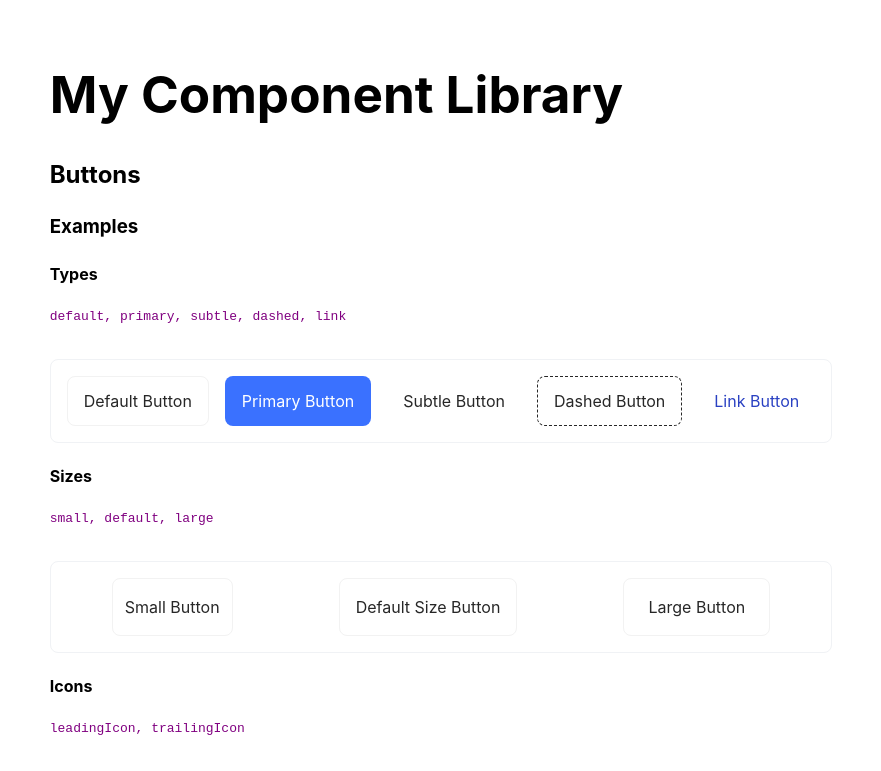
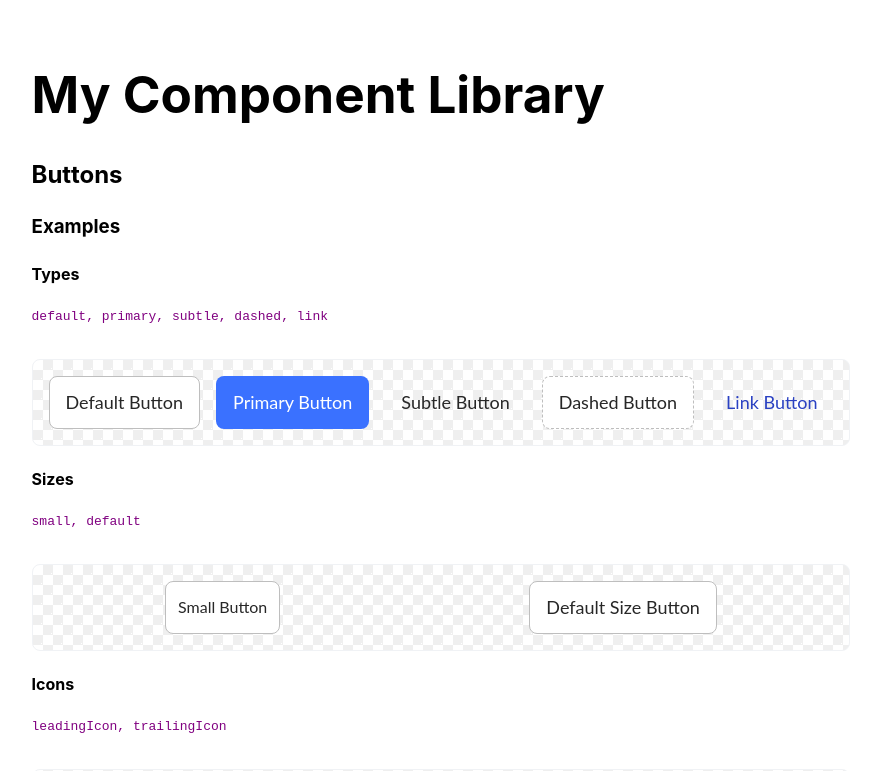
Before and after one commit to andyhdang/my-component-library, a React (Vite) app: page / in a window 1280 px wide. Shown: the top 771 px of the page, without its empty margins (199-1080 px from the left). Built offline with nearby package versions, Linux system fonts and the light colour scheme.

Commit message:
Updated button component

```diff
--- a/src/App.css
+++ b/src/App.css
@@ -2,10 +2,9 @@
   max-width: 1280px;
   margin: 0 auto;
   padding: 2rem;
-
 }
 
-.examples-wrapper{
+.examples-wrapper {
   display: flex;
   justify-content: space-around;
   flex-wrap: wrap;
@@ -16,10 +15,30 @@
   border-radius: 8px;
 
   border: 1px solid #f0f2f5;
-  background-color: transparent;
+  background-color: #ffffff;
+  background-image: repeating-linear-gradient(
+      45deg,
+      #efefef 25%,
+      transparent 25%,
+      transparent 75%,
+      #efefef 75%,
+      #efefef
+    ),
+    repeating-linear-gradient(
+      45deg,
+      #efefef 25%,
+      #ffffff 25%,
+      #ffffff 75%,
+      #efefef 75%,
+      #efefef
+    );
+  background-position:
+    0 0,
+    10px 10px;
+  background-size: 20px 20px;
 }
 
-.code{
+.code {
   font-family: monospace;
   color: purple;
 }
--- a/src/App.jsx
+++ b/src/App.jsx
@@ -40,7 +40,7 @@ function App() {
 
         </div>
         <h4>Sizes</h4>
-        <p className='code'>small, default, large</p>
+        <p className='code'>small, default</p>
 
         <div className="examples-wrapper">
 
@@ -50,10 +50,6 @@ function App() {
           />
           <Button
             label='Default Size Button'
-          />
-          <Button
-            size='large'
-            label='Large Button'
           />
 
         </div>
--- a/src/components/Button/Button.css
+++ b/src/components/Button/Button.css
@@ -3,20 +3,20 @@ button {
   justify-content: center;
   align-items: center;
   gap: 8px;
-  border-radius: 50px;
+  border-radius: 8px;
   padding: 12px 16px;
 
-  font-family: Inter, system-ui, Avenir, Helvetica, Arial, sans-serif;
-  font-size: 1rem;
+  font-family: Lato, sans-serif;
+  font-size: 18px;
   line-height: 1.5;
 
-  border: 1px solid var(--color-fg-border-whisper);
+  border: 1px solid var(--color-fg-border-muted);
   color: var(--color-fg-default);
   background: var(--color-bg-default);
 
 }
 
-/*---Button States ---*/
+/*---Default Button States ---*/
 
 button:hover {
   cursor: pointer;
@@ -37,18 +37,10 @@ button:focus-visible {
 /*---Button Sizes ---*/
 button.small {
   padding: 4px 12px;
-}
-
-button.large {
-  padding: 16px 24px;
+  font-size: 16px;
 }
 
 /*---Button Types ---*/
-button.default {
-  color: var(--color-fg-default);
-  background-color: var(--color-bg-default);
-}
-
 button.default:hover {
   background-color: var(--color-bg-hovered);
 }
@@ -74,7 +66,6 @@ button.subtle:hover {
 
 button.dashed {
   border-style: dashed;
-  border-color: var(--color-fg-default);
 }
 
 button.link {
@@ -104,7 +95,8 @@ button.circle {
 
 .disabled {
   pointer-events: none;
-  border-color: var(--color-fg-disabled);
+  border: none;
+  color: var(--color-fg-disabled);
   background: var(--color-bg-disabled);
 }
 
--- a/src/components/Button/Button.jsx
+++ b/src/components/Button/Button.jsx
@@ -12,7 +12,7 @@ const Button = ({size='', label='Button', onClick, type='default', shape='rounde
 };
 
 Button.propTypes = {
-    size: PropTypes.oneOf(['small', 'large']),
+    size: PropTypes.oneOf(['small', 'default']),
     label: PropTypes.string,
     onClick: PropTypes.func,
     type: PropTypes.oneOf(['default', 'primary', 'subtle', 'dashed', 'text', 'link']),
--- a/tokens-dist/css/variables.css
+++ b/tokens-dist/css/variables.css
@@ -118,11 +118,11 @@
   --color-fg-border-positive: var(--color-palette-green-150);
   --color-fg-border-warning: var(--color-palette-orange-150);
   --color-fg-border-negative: var(--color-palette-red-150);
+  --color-fg-border-muted: var(--color-palette-gray-500);
   --color-fg-disabled: var(--color-palette-gray-500);
   --color-fg-inverse: var(--color-palette-gray-25);
   --color-fg-default: var(--color-palette-gray-900);
   --color-fg-border-brand: var(--color-fg-brand);
   --color-fg-border-whisper: var(--color-fg-whisper);
-  --color-fg-border-muted: var(--color-fg-muted);
   --color-fg-border-default: var(--color-fg-default);
 }
--- a/tokens/color.tokens.json
+++ b/tokens/color.tokens.json
@@ -345,7 +345,7 @@
           "type": "color"
         },
         "muted": {
-          "value": "{color.fg.muted}",
+          "value": "{color.palette.gray.500}",
           "type": "color"
         },
         "whisper": {
```
